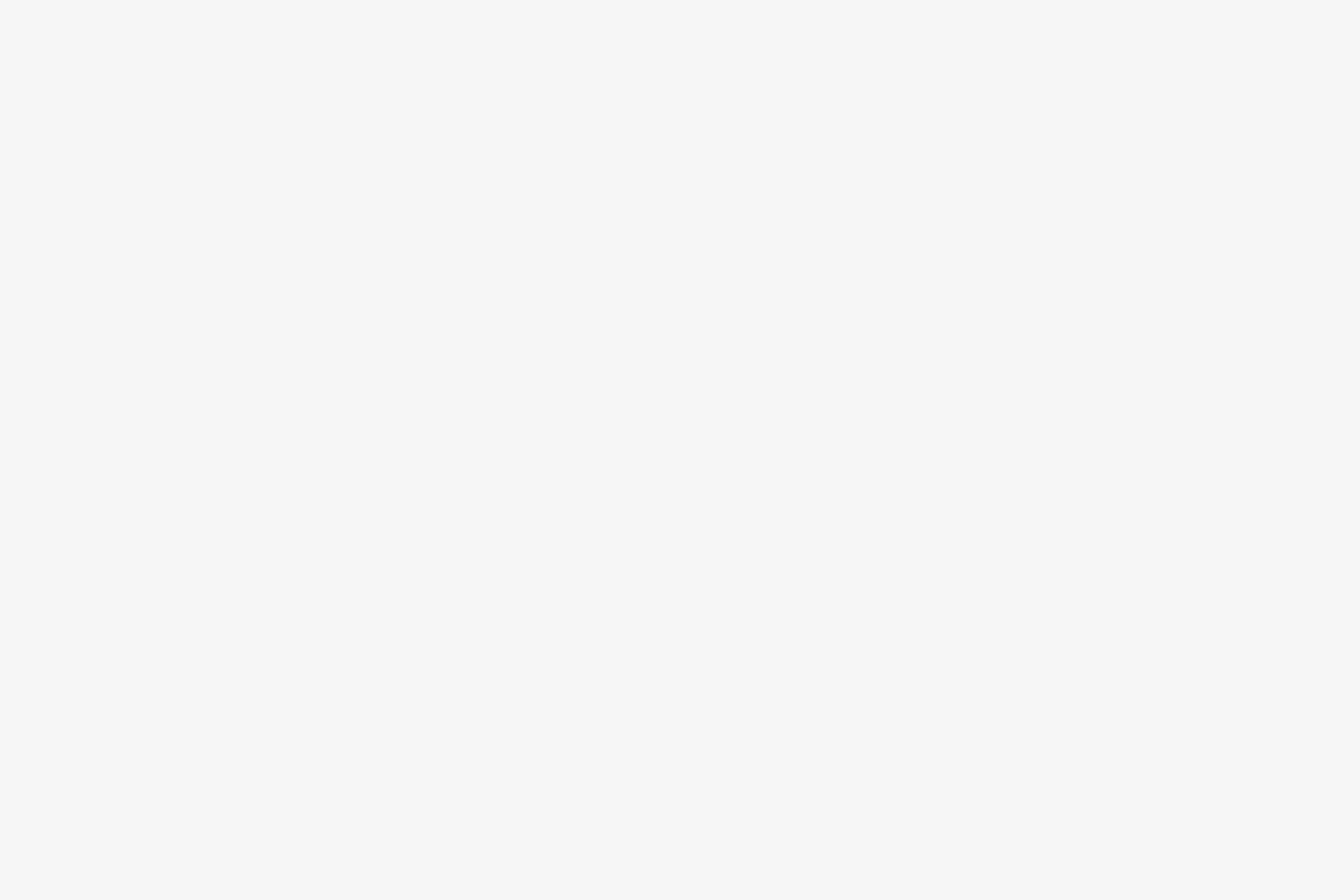
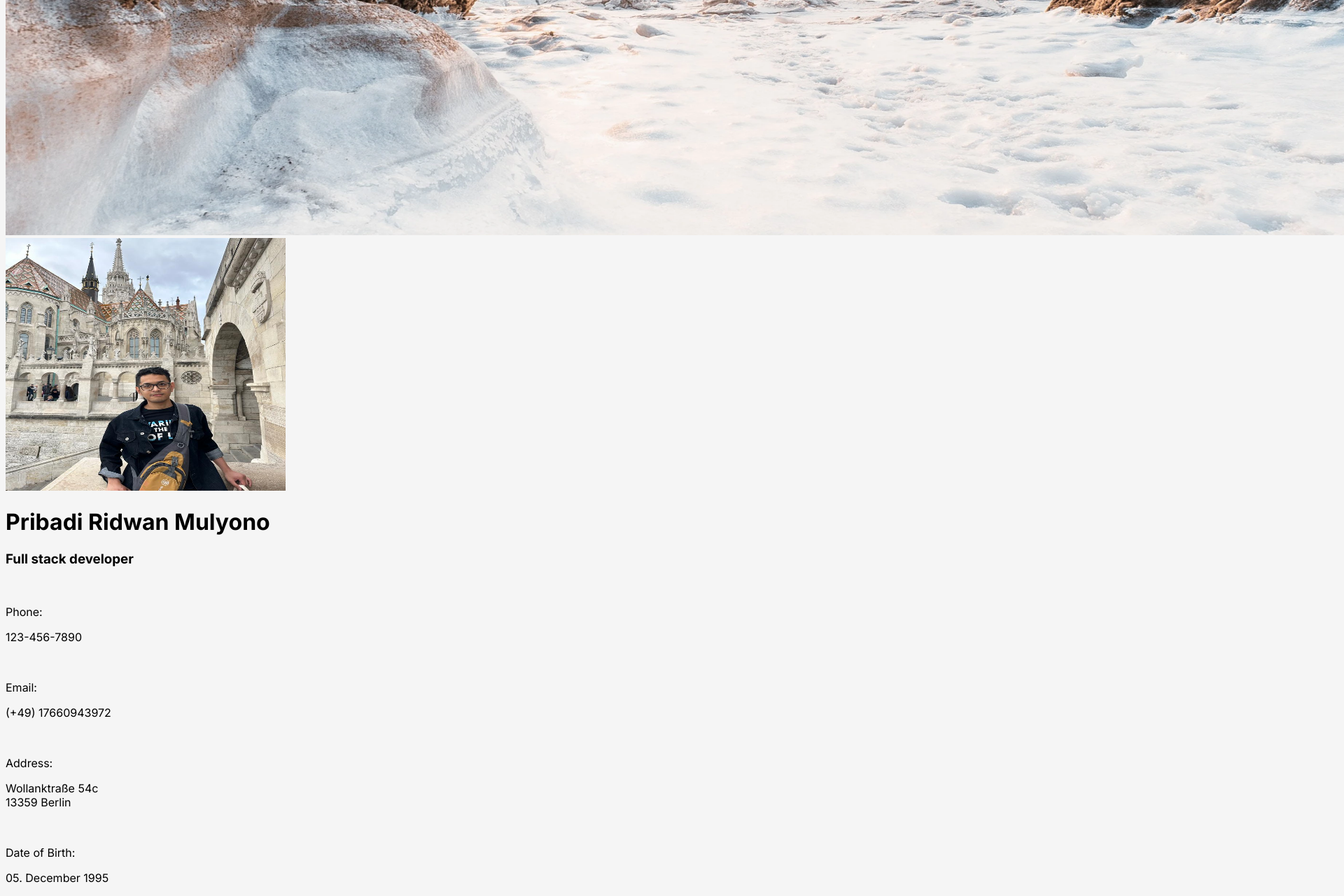
Before and after one commit to pribadi1st/journey, a Next.js app: page /journey in a window 1280 px wide. Shown: the part 199-1479 px from the top of the page at 70% size, 1920 px wide, since content can reach past the window. Before the commit the page ends 800 px from the top, so only its background shows below. Built offline with nearby package versions, Linux system fonts and the light colour scheme.

Commit message:
fix: temporary finish for page

```diff
--- a/src/app/journey/page.tsx
+++ b/src/app/journey/page.tsx
@@ -3,8 +3,44 @@ import Image from 'next/image'
 function Journey(){
     return(
         <div className="w-full min-h-100vh">
-            <div className='relative flex flex'>
-
+            <div className='relative flex flex-col'>
+                <Image
+                    src="/background.webp"
+                    width={1920}
+                    height={446}
+                    quality={100} alt={''}
+                />
+                <div className='flex-1 min-h-200px w-full' />
+                <div className='absolute bg-white rounded-8px flex left-1/2 transform -translate-x-1/2 bottom-0 w-50% shadow-md'>
+                    <Image
+                        className='rounded-l-8px'
+                        src="/profile.jpeg"
+                        width={400}
+                        height={361}
+                        quality={100}
+                        alt="Profile image"
+                    />
+                    <div className='flex flex-col p-20px'>
+                        <h1 className='text-26px'>Pribadi Ridwan Mulyono</h1>
+                        <h3 className='text-18px'>Full stack developer</h3>
+                        <br />
+                        <p className='text-16px'>Phone:</p>
+                        <p className='text-16px'>123-456-7890</p>
+                        <br />
+                        <p className='text-16px'>Email:</p>
+                        <p className='text-16px'>(+49) 17660943972</p>
+                        <br />
+                        <p className='text-16px'>Address:</p>
+                        <p className='text-16px'>
+                            Wollanktraße 54c
+                            <br />
+                            13359 Berlin
+                        </p>
+                        <br />
+                        <p className='text-16px'>Date of Birth:</p>
+                        <p className='text-16px'>05. December 1995</p>
+                    </div>
+                </div>
             </div>
         </div>
     )
```
